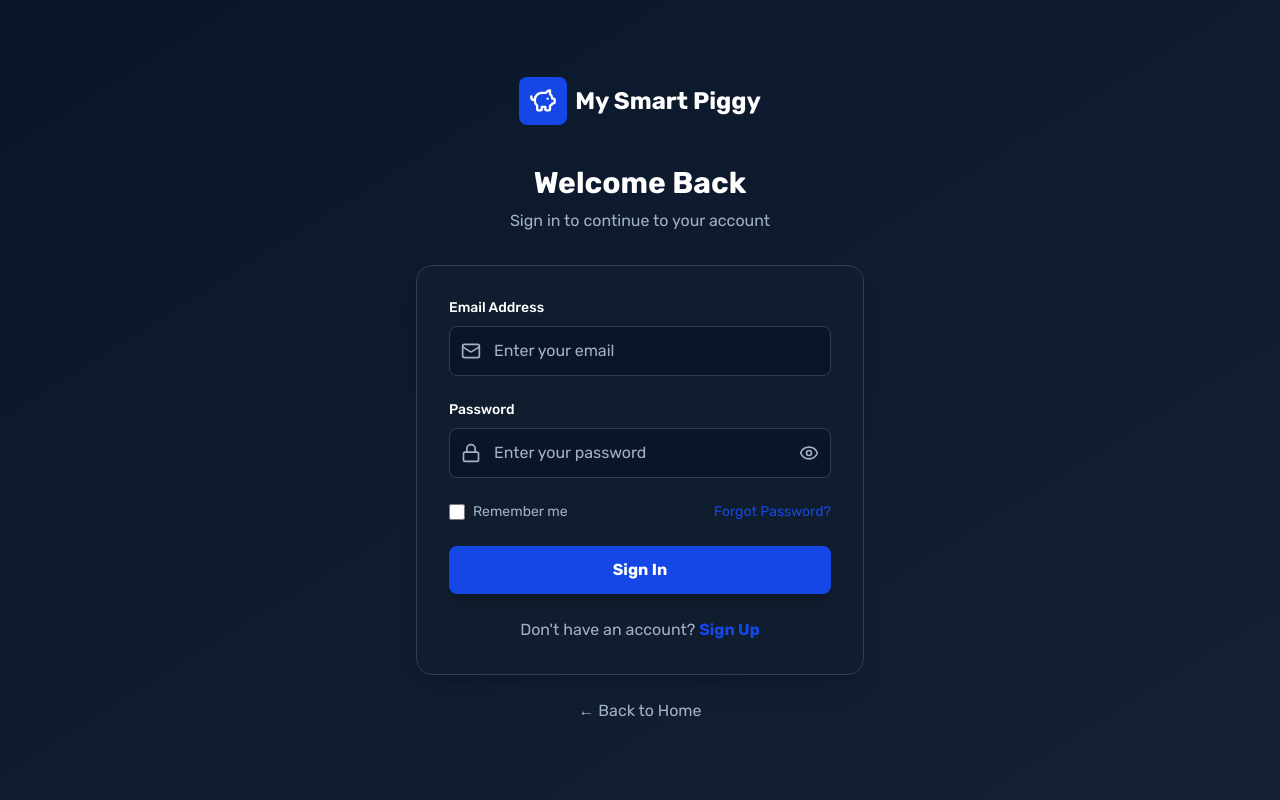
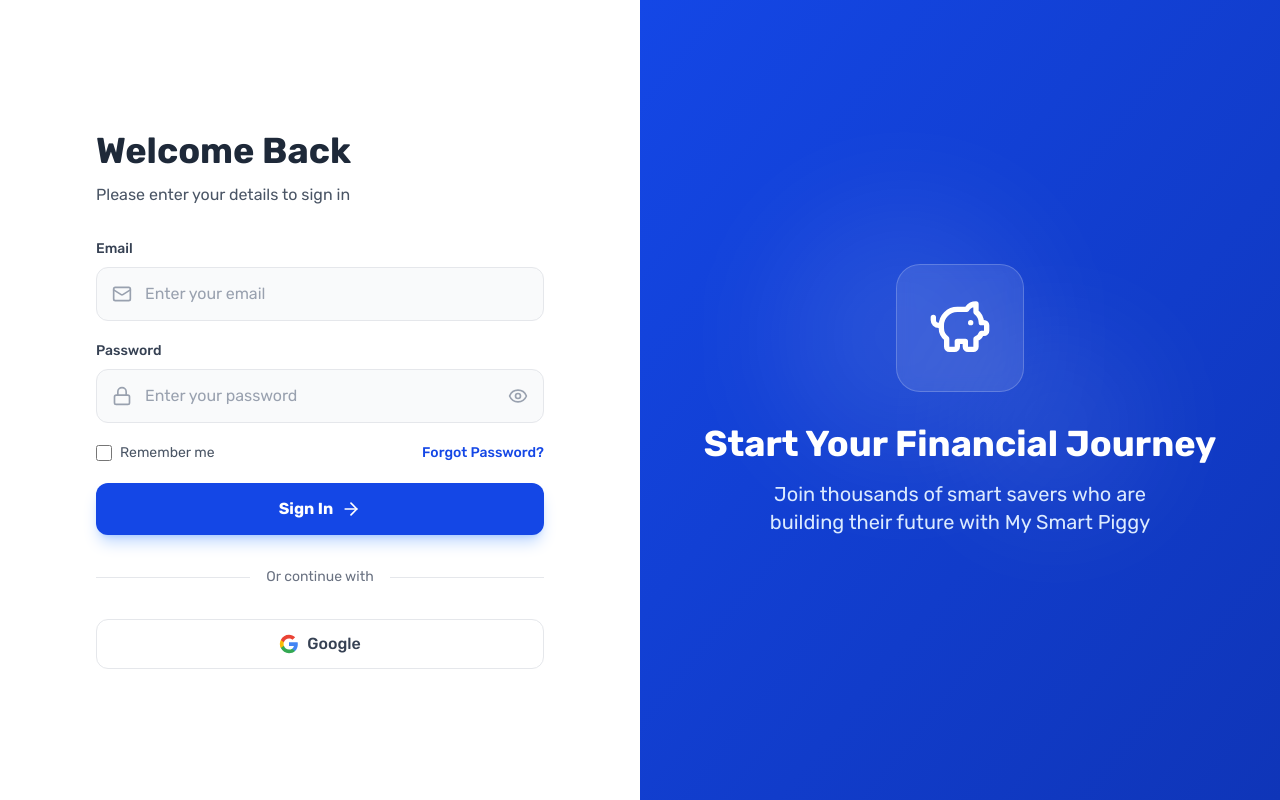
Before and after one commit to destiny2222/My-Smart-Piggy, a Next.js app: page /login in a window 1280 px wide. Built offline with nearby package versions, Linux system fonts and the light colour scheme.

Commit message:
Add navigation to Login page and enhance Hero component with routing

```diff
--- a/app/components/Hero.tsx
+++ b/app/components/Hero.tsx
@@ -3,8 +3,10 @@
 import Image from "next/image";
 import Button from "./ui/button";
 import { useState, useEffect } from "react";
+import { useRouter } from "next/navigation";
 
 const Hero = () => {
+  const router = useRouter();
   const [typewriterText, setTypewriterText] = useState("");
   const [isDeleting, setIsDeleting] = useState(false);
   const [isMounted, setIsMounted] = useState(false);
@@ -48,6 +50,10 @@
     return () => clearTimeout(timeout);
   }, [typewriterText, isDeleting, isMounted]);
 
+  const navigateToGetStarted = () => {
+    router.push('/login');
+  }
+
   return (
     <>
       <section className="hero-section">
@@ -60,10 +66,10 @@
               Manage your budget, track expenses, and achieve your savings goals all in one place.
             </p>
             <div className="flex flex-col sm:flex-row gap-4 sm:gap-0 justify-center items-center">
-              <Button variant="primary" size="lg" className="inline-flex items-center js-scroll fade-in px-6 py-3 bg-blue-500 text-white rounded-lg hover:bg-blue-600 transition duration-300 w-full sm:w-auto">
+              <Button onClick={navigateToGetStarted} variant="primary" size="lg" className="inline-flex items-center cursor-pointer js-scroll fade-in px-6 py-3 bg-blue-500 text-white rounded-lg hover:bg-blue-600 transition duration-300 w-full sm:w-auto">
                 Get Started <ArrowRight className="ml-2" />
               </Button>
-              <Button variant="outline" size="lg" className="inline-flex items-center js-scroll fade-in px-6 py-3 sm:ml-4 border-blue-500 text-blue-500 rounded-lg hover:bg-blue-50 transition duration-300 w-full sm:w-auto">
+              <Button variant="outline" size="lg" className="inline-flex items-center cursor-pointer js-scroll fade-in px-6 py-3 sm:ml-4 border-blue-500 text-blue-500 rounded-lg hover:bg-blue-50 transition duration-300 w-full sm:w-auto">
                 Learn More <Sparkles className="ml-2" />
               </Button>
             </div>
--- a/app/dashboard/page.tsx
+++ b/app/dashboard/page.tsx
@@ -10,5 +10,9 @@
     router.push("/dashboard/history");
   }, [router]);
 
-  return null;
+  return (
+    <div>
+
+    </div>
+  );
 }
--- a/app/login/page.tsx
+++ b/app/login/page.tsx
@@ -1,7 +1,7 @@
 "use client";
 import { useState } from "react";
 import Link from "next/link";
-import { PiggyBank, Mail, Lock, Eye, EyeOff } from "lucide-react";
+import { PiggyBank, Mail, Lock, Eye, EyeOff, ArrowRight } from "lucide-react";
 import { useRouter } from "next/navigation";
 
 export default function LoginPage() {
@@ -17,36 +17,31 @@
   };
 
   return (
-    <div className="min-h-screen flex items-center justify-center bg-gradient-to-br from-[#0A1628] to-[#142136] px-4">
-      <div className="w-full max-w-md">
-        {/* Logo */}
-        <div className="text-center mb-8">
-          <Link href="/" className="inline-flex items-center gap-2 mb-4">
-            <div className="w-12 h-12 bg-[#1447E6] rounded-lg flex items-center justify-center">
-              <PiggyBank className="text-white" size={28} />
-            </div>
-            <span className="text-2xl font-bold text-white">My Smart Piggy</span>
-          </Link>
-          <h1 className="text-3xl font-bold text-white mt-6 mb-2">Welcome Back</h1>
-          <p className="text-[#A3B1C6]">Sign in to continue to your account</p>
-        </div>
+    <div className="min-h-screen flex">
+      {/* Left Side - Login Form */}
+      <div className="w-full lg:w-1/2 flex items-center justify-center px-6 py-12 bg-white">
+        <div className="w-full max-w-md">
+          {/* Welcome Text */}
+          <div className="mb-8">
+            <h1 className="text-4xl font-bold text-gray-800 mb-3">Welcome Back</h1>
+            <p className="text-gray-600">Please enter your details to sign in</p>
+          </div>
 
-        {/* Login Form */}
-        <div className="bg-[#101D2E] rounded-2xl p-8 shadow-xl border border-[#2D3D54]">
-          <form onSubmit={handleSubmit} className="space-y-6">
+          {/* Login Form */}
+          <form onSubmit={handleSubmit} className="space-y-5">
             {/* Email Input */}
             <div>
-              <label htmlFor="email" className="block text-sm font-medium text-white mb-2">
-                Email Address
+              <label htmlFor="email" className="block text-sm font-medium text-gray-700 mb-2">
+                Email
               </label>
               <div className="relative">
-                <Mail className="absolute left-3 top-1/2 -translate-y-1/2 text-[#A3B1C6]" size={20} />
+                <Mail className="absolute left-4 top-1/2 -translate-y-1/2 text-gray-400" size={20} />
                 <input
                   type="email"
                   id="email"
                   value={email}
                   onChange={(e) => setEmail(e.target.value)}
-                  className="w-full pl-11 pr-4 py-3 bg-[#0A1628] border border-[#2D3D54] rounded-lg text-white placeholder-[#A3B1C6] focus:outline-none focus:border-[#1447E6] transition"
+                  className="w-full pl-12 pr-4 py-3.5 bg-gray-50 border border-gray-200 rounded-xl text-gray-800 placeholder-gray-400 focus:outline-none focus:ring-2 focus:ring-[#1447E6] focus:border-transparent transition"
                   placeholder="Enter your email"
                   required
                 />
@@ -55,24 +50,24 @@
 
             {/* Password Input */}
             <div>
-              <label htmlFor="password" className="block text-sm font-medium text-white mb-2">
+              <label htmlFor="password" className="block text-sm font-medium text-gray-700 mb-2">
                 Password
               </label>
               <div className="relative">
-                <Lock className="absolute left-3 top-1/2 -translate-y-1/2 text-[#A3B1C6]" size={20} />
+                <Lock className="absolute left-4 top-1/2 -translate-y-1/2 text-gray-400" size={20} />
                 <input
                   type={showPassword ? "text" : "password"}
                   id="password"
                   value={password}
                   onChange={(e) => setPassword(e.target.value)}
-                  className="w-full pl-11 pr-12 py-3 bg-[#0A1628] border border-[#2D3D54] rounded-lg text-white placeholder-[#A3B1C6] focus:outline-none focus:border-[#1447E6] transition"
+                  className="w-full pl-12 pr-12 py-3.5 bg-gray-50 border border-gray-200 rounded-xl text-gray-800 placeholder-gray-400 focus:outline-none focus:ring-2 focus:ring-[#1447E6] focus:border-transparent transition"
                   placeholder="Enter your password"
                   required
                 />
                 <button
                   type="button"
                   onClick={() => setShowPassword(!showPassword)}
-                  className="absolute right-3 top-1/2 -translate-y-1/2 text-[#A3B1C6] hover:text-white transition"
+                  className="absolute right-4 top-1/2 -translate-y-1/2 text-gray-400 hover:text-gray-600 transition"
                 >
                   {showPassword ? <EyeOff size={20} /> : <Eye size={20} />}
                 </button>
@@ -81,14 +76,14 @@
 
             {/* Remember Me & Forgot Password */}
             <div className="flex items-center justify-between">
-              <label className="flex items-center">
+              <label className="flex items-center cursor-pointer">
                 <input
                   type="checkbox"
-                  className="w-4 h-4 rounded border-[#2D3D54] bg-[#0A1628] text-[#1447E6] focus:ring-[#1447E6] focus:ring-offset-0"
+                  className="w-4 h-4 rounded border-gray-300 text-[#1447E6] focus:ring-[#1447E6] focus:ring-offset-0 cursor-pointer"
                 />
-                <span className="ml-2 text-sm text-[#A3B1C6]">Remember me</span>
+                <span className="ml-2 text-sm text-gray-600">Remember me</span>
               </label>
-              <Link href="/forgot-password" className="text-sm text-[#1447E6] hover:underline">
+              <Link href="/forgot-password" className="text-sm text-[#1447E6] font-medium hover:underline">
                 Forgot Password?
               </Link>
             </div>
@@ -96,26 +91,63 @@
             {/* Submit Button */}
             <button
               type="submit"
-              className="w-full py-3 bg-[#1447E6] text-white font-semibold rounded-lg hover:bg-[#0F35B8] transition duration-300 shadow-lg"
+              className="w-full py-3.5 bg-[#1447E6] text-white font-semibold rounded-xl hover:bg-[#0F35B8] transition duration-300 shadow-lg shadow-blue-500/30 flex items-center justify-center gap-2 group"
             >
               Sign In
+              <ArrowRight size={20} className="group-hover:translate-x-1 transition-transform" />
             </button>
           </form>
 
+          {/* Divider */}
+          <div className="relative my-8">
+            <div className="absolute inset-0 flex items-center">
+              <div className="w-full border-t border-gray-200"></div>
+            </div>
+            <div className="relative flex justify-center text-sm">
+              <span className="px-4 bg-white text-gray-500">Or continue with</span>
+            </div>
+          </div>
+
+          {/* Social Login */}
+          <div className="grid grid-cols-1 ">
+            <button className="py-3 px-4 border border-gray-200 rounded-xl hover:bg-gray-50 transition flex items-center justify-center gap-2">
+              <svg className="w-5 h-5" viewBox="0 0 24 24">
+                <path fill="#4285F4" d="M22.56 12.25c0-.78-.07-1.53-.2-2.25H12v4.26h5.92c-.26 1.37-1.04 2.53-2.21 3.31v2.77h3.57c2.08-1.92 3.28-4.74 3.28-8.09z"/>
+                <path fill="#34A853" d="M12 23c2.97 0 5.46-.98 7.28-2.66l-3.57-2.77c-.98.66-2.23 1.06-3.71 1.06-2.86 0-5.29-1.93-6.16-4.53H2.18v2.84C3.99 20.53 7.7 23 12 23z"/>
+                <path fill="#FBBC05" d="M5.84 14.09c-.22-.66-.35-1.36-.35-2.09s.13-1.43.35-2.09V7.07H2.18C1.43 8.55 1 10.22 1 12s.43 3.45 1.18 4.93l2.85-2.22.81-.62z"/>
+                <path fill="#EA4335" d="M12 5.38c1.62 0 3.06.56 4.21 1.64l3.15-3.15C17.45 2.09 14.97 1 12 1 7.7 1 3.99 3.47 2.18 7.07l3.66 2.84c.87-2.6 3.3-4.53 6.16-4.53z"/>
+              </svg>
+              <span className="font-medium text-gray-700">Google</span>
+            </button>
+          </div>
+
           {/* Sign Up Link */}
-          <p className="text-center text-[#A3B1C6] mt-6">
+          {/* <p className="text-center text-gray-600 mt-8">
             Don&apos;t have an account?{" "}
             <Link href="/signup" className="text-[#1447E6] font-semibold hover:underline">
               Sign Up
             </Link>
+          </p> */}
+        </div>
+      </div>
+
+      {/* Right Side - Image/Illustration */}
+      <div className="hidden lg:flex lg:w-1/2 bg-gradient-to-br from-[#1447E6] to-[#0F35B8] items-center justify-center p-12 relative overflow-hidden">
+        <div className="absolute inset-0 bg-grid-white/[0.05] bg-[size:20px_20px]"></div>
+        <div className="relative z-10 text-center">
+          <div className="w-32 h-32 bg-white/10 backdrop-blur-sm rounded-3xl flex items-center justify-center mx-auto mb-8 border border-white/20">
+            <PiggyBank className="text-white" size={64} />
+          </div>
+          <h2 className="text-4xl font-bold text-white mb-4">
+            Start Your Financial Journey
+          </h2>
+          <p className="text-xl text-blue-100 max-w-md mx-auto">
+            Join thousands of smart savers who are building their future with My Smart Piggy
           </p>
-        </div>
 
-        {/* Back to Home */}
-        <div className="text-center mt-6">
-          <Link href="/" className="text-[#A3B1C6] hover:text-white transition">
-            ← Back to Home
-          </Link>
+          {/* Decorative circles */}
+          <div className="absolute top-20 right-20 w-40 h-40 bg-white/10 rounded-full blur-3xl"></div>
+          <div className="absolute bottom-20 left-20 w-60 h-60 bg-white/10 rounded-full blur-3xl"></div>
         </div>
       </div>
     </div>
```
